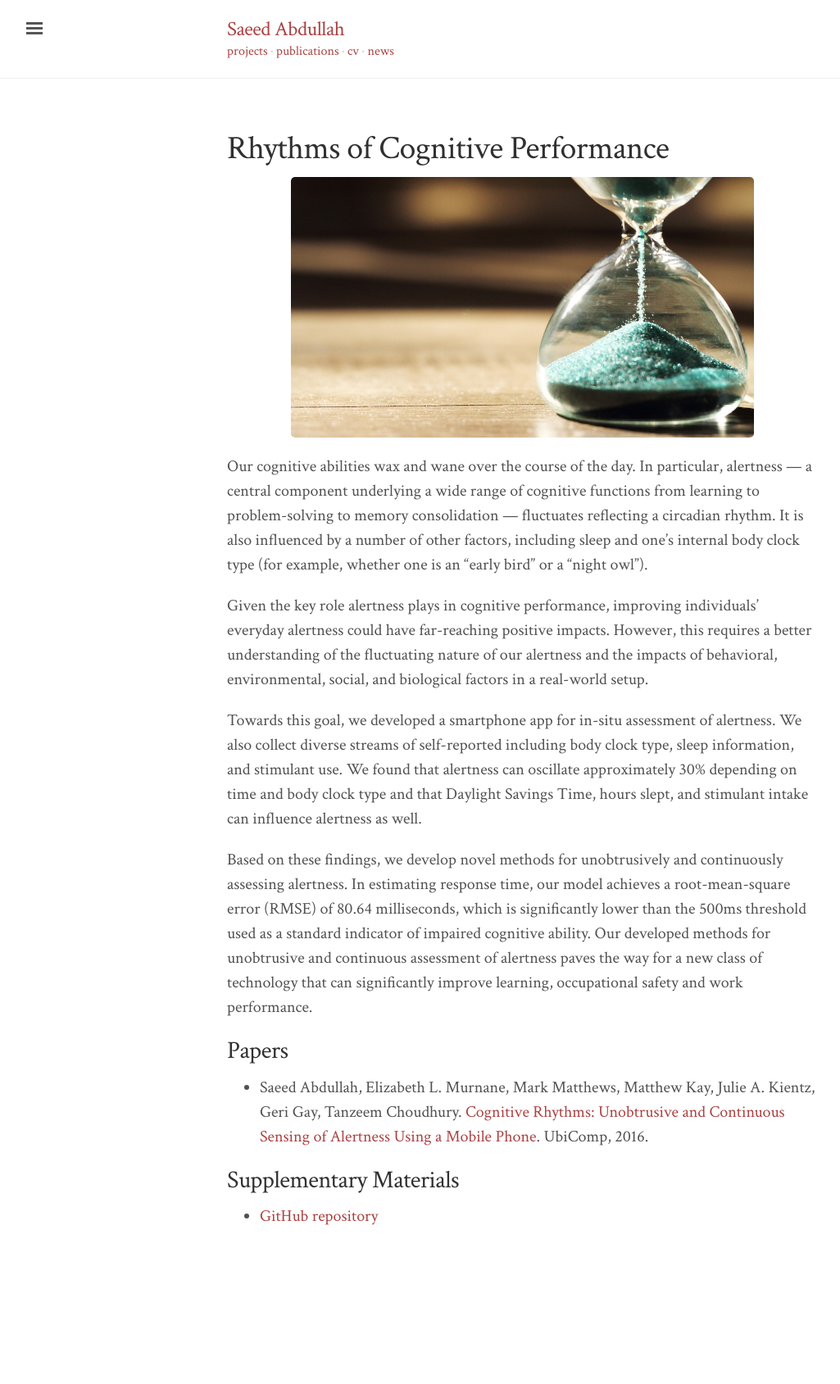
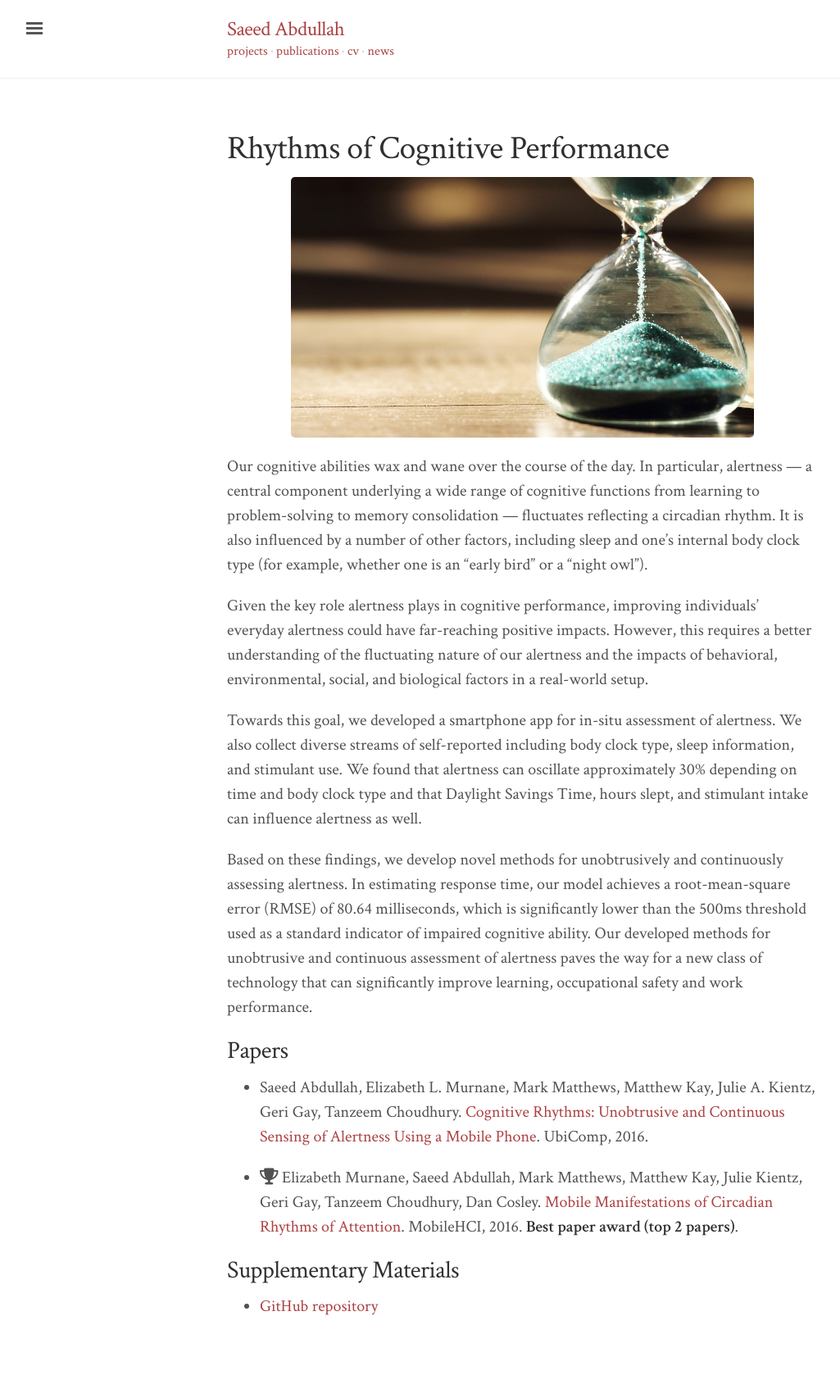
Before and after one commit to saeed-abdullah/saeed-abdullah.github.io, a Jekyll site: the page built from projects/alertness-performance.markdown, in a window 1280 px wide. Shown: the whole page at 82% size, without its empty margins (3-1028 px from the left). Built offline with Jekyll 4.4.1, drawn with Linux system fonts in a browser that asks for light colours; nearby versions of some CDN libraries; before the commit the page ends 1579 px from its top, so only the background shows below that.

Commit message:
Adds mobile hci paper

```diff
--- a/projects/alertness-performance.markdown
+++ b/projects/alertness-performance.markdown
@@ -47,5 +47,8 @@ work performance.
 Kientz, Geri Gay, Tanzeem Choudhury.
 [Cognitive Rhythms: Unobtrusive and Continuous Sensing of Alertness Using a Mobile Phone](http://dx.doi.org/10.1145/2971648.2971712). UbiComp, 2016.
 
+* <i class="fa fa-trophy" aria-hidden="true"></i> Elizabeth Murnane, Saeed Abdullah, Mark Matthews, Matthew Kay, Julie Kientz, Geri Gay, Tanzeem Choudhury, Dan Cosley. <a href="https://dl.acm.org/citation.cfm?id=2935383">Mobile Manifestations of Circadian Rhythms of Attention</a>. MobileHCI, 2016. **Best paper award (top 2 papers)**.
+
+
 ## Supplementary Materials ##
 * [GitHub repository](https://github.com/saeed-abdullah/alertness-ubicomp-2016)
```
